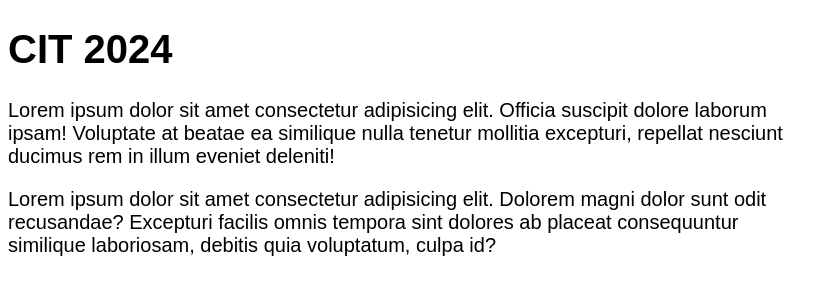
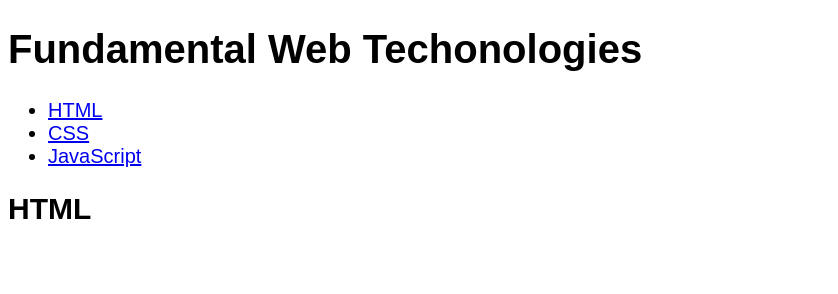
Before and after one commit to yovitsa/ACIT-1620_Lab2, a plain HTML site: page index.html in a window 1280 px wide. Shown: the whole page, without its empty margins (0-838 px from the left). Drawn offline with Linux system fonts and the light colour scheme.

Commit message:
New addons

```diff
--- a/index.html
+++ b/index.html
@@ -7,9 +7,14 @@
     <link rel="stylesheet" href="lab2.css">
 </head>
 <body>
-  <h1>CIT 2024</h1>
-  <p>Lorem ipsum dolor sit amet consectetur adipisicing elit. Officia suscipit dolore laborum ipsam! Voluptate at beatae ea similique nulla tenetur mollitia excepturi, repellat nesciunt ducimus rem in illum eveniet deleniti!</p>
-  <p>Lorem ipsum dolor sit amet consectetur adipisicing elit. Dolorem magni dolor sunt odit recusandae? Excepturi facilis omnis tempora sint dolores ab placeat consequuntur similique laboriosam, debitis quia voluptatum, culpa id?</p>
+  <h1>Fundamental Web Techonologies</h1>
+<nav>
+  <ul>
+  <li id="t.html"> <a href="#about-us">HTML</a></li>
+  <li><a href="http://">CSS</a> </li>
+  <li> <a href="http://">JavaScript</a></li>
+  </ul>
 
+  <h2>HTML</h2>
 </body>
 </html>
```
